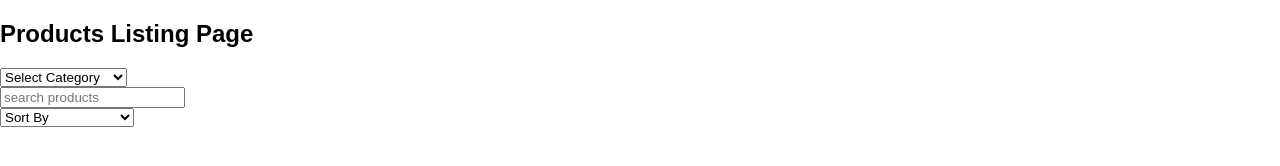
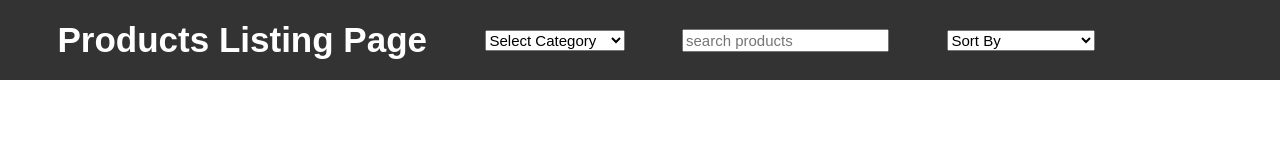
Before and after one commit to techiedharam/cap06-Restart, a plain HTML site: page Restart-Evaluations/Evaluation-27-04-2024/index.html in a window 1280 px wide. Drawn offline with Linux system fonts and the light colour scheme; no server answers.

Commit message:
Cap Retstart Evaluation

```diff
--- a/Restart-Evaluations/Evaluation-27-04-2024/style.css
+++ b/Restart-Evaluations/Evaluation-27-04-2024/style.css
@@ -4,8 +4,31 @@ body {
     box-sizing: border-box;
     font-family: sans-serif;
 }
+nav {
+    width: 100%;
+    height: 80px;
+    background-color: #333333;
+    position: fixed;
+    top: 0;
+    left: 0;
+}
 
+.nav-container {
+    height: 80px;
+    width: 90%;
+    color: white;
+    display: flex;
+    justify-content: space-evenly;
+    align-items: center;
+}
 
+.nav-container h1 {
+    font-size: 35px;
+}
+
+.nav-container select , input {
+    font-size: 15px;
+}
 
 #products {
     width: 60%;
@@ -13,6 +36,7 @@ body {
     display: grid;
     grid-template-columns: repeat(3 , 1fr);
     grid-gap: 50px;
+    margin-top: 100px;
 }
 
 .product-content {
```
Also changed, not shown: Restart-Evaluations/Evaluation-27-04-2024/image.png (added), Restart-Evaluations/Evaluation-27-04-2024/index.html (line endings or trailing spaces), 1 other file.
